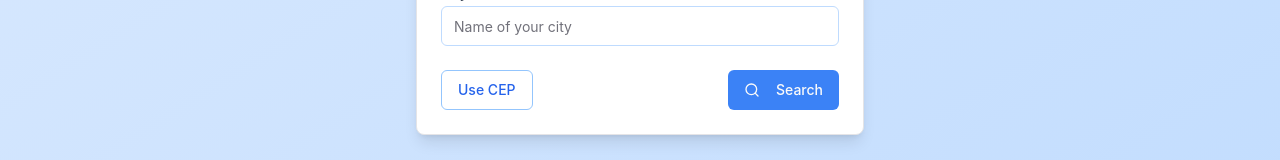
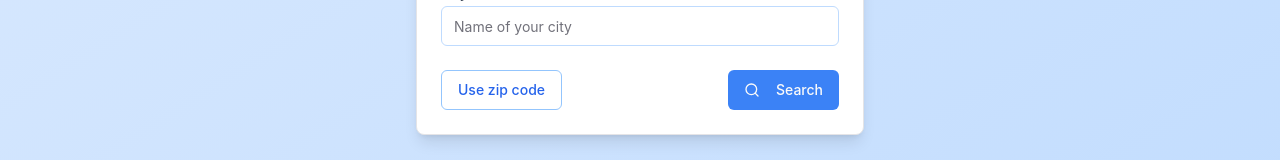
Before and after one commit to Patrick510/Weather_Project, a React (Vite) app: page / in a window 1280 px wide. Shown: the part 393-553 px from the top of the page. Built offline with nearby package versions, Linux system fonts and the light colour scheme.

Commit message:
refactor DialogCEP and App components: add onCEPSearch prop to DialogCEP and update button text for clarity

```diff
--- a/src/components/dialogCep/index.tsx
+++ b/src/components/dialogCep/index.tsx
@@ -16,9 +16,13 @@ import { getCep } from "../hooks/getCep";
 
 interface DialogCEPProps {
   setCidadeCep: any;
+  onCEPSearch: () => void;
 }
 
-export default function DialogCEP({ setCidadeCep }: DialogCEPProps) {
+export default function DialogCEP({
+  setCidadeCep,
+  onCEPSearch,
+}: DialogCEPProps) {
   const [cep, setCep] = useState<string>("");
   const [cepData, setCepData] = useState<any>(null);
   const [error, setError] = useState<string>("");
@@ -29,6 +33,7 @@ export default function DialogCEP({ setCidadeCep }: DialogCEPProps) {
       const data = await getCep({ cep });
       setCepData(data);
       setCidadeCep(data.localidade);
+      onCEPSearch();
     } catch (err) {
       setError("CEP não encontrado ou erro na busca");
     }
@@ -41,13 +46,13 @@ export default function DialogCEP({ setCidadeCep }: DialogCEPProps) {
           variant="outline"
           className="border-blue-300 text-blue-600 hover:bg-blue-50"
         >
-          Use CEP
+          Use zip code
         </Button>
       </DialogTrigger>
       <DialogContent className="sm:max-w-[425px] bg-white">
         <DialogHeader>
           <DialogTitle className="text-2xl font-bold text-blue-600">
-            Insira o CEP
+            Enter the zip code
           </DialogTitle>
           <DialogDescription className="text-gray-600">
             Enter your ZIP code to automatically fill in your address
--- a/src/pages/App.tsx
+++ b/src/pages/App.tsx
@@ -69,7 +69,7 @@ export default function App() {
           </form>
         </CardContent>
         <CardFooter className="flex justify-between">
-          <DialogCEP setCidadeCep={setcidadeCep} />
+          <DialogCEP setCidadeCep={setcidadeCep} onCEPSearch={handleSearch} />
           <Button
             className="bg-blue-500 hover:bg-blue-600"
             onClick={handleSearch}
```
